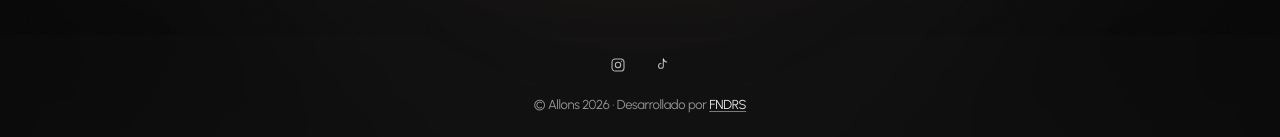
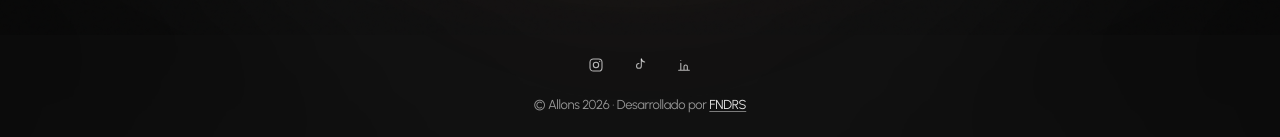
Before and after one commit to FNDRS/allons-waitlist, a Next.js app: page / in a window 1280 px wide. Shown: the part 765-902 px from the top of the page. Built offline with nearby package versions, Linux system fonts and the light colour scheme; no server answers.

Commit message:
chore: update launch date and social links

```diff
--- a/src/app/layout.tsx
+++ b/src/app/layout.tsx
@@ -101,7 +101,8 @@ export default function RootLayout({
         url: SITE_URL,
         sameAs: [
           "https://www.instagram.com/allons.hn/",
-          "https://www.tiktok.com/@allons.app",
+          "https://www.tiktok.com/@allons.hn?_r=1&_t=ZS-97bZpRR00Up",
+          "https://www.linkedin.com/company/allons-app",
         ],
       },
       {
--- a/src/app/page.tsx
+++ b/src/app/page.tsx
@@ -81,10 +81,16 @@ export default function HomePage() {
                   <InstagramIcon />
                 </SocialLink>
                 <SocialLink
-                  href="https://tiktok.com/@allons.app"
+                  href="https://www.tiktok.com/@allons.hn?_r=1&_t=ZS-97bZpRR00Up"
                   label="TikTok"
                 >
                   <TikTokIcon />
+                </SocialLink>
+                <SocialLink
+                  href="https://www.linkedin.com/company/allons-app"
+                  label="LinkedIn"
+                >
+                  <LinkedInIcon />
                 </SocialLink>
               </div>
               <div className="text-[13px] tracking-tight text-white/56">
@@ -166,3 +172,17 @@ function TikTokIcon() {
     </svg>
   );
 }
+
+function LinkedInIcon() {
+  return (
+    <svg width="16" height="16" viewBox="0 0 24 24" fill="none">
+      <path
+        d="M7.2 9.5V20M12 20v-5.6c0-3.1 5-3.4 5 0V20M7.2 5.2v.1M4 20h16"
+        stroke="currentColor"
+        strokeWidth="1.6"
+        strokeLinecap="round"
+        strokeLinejoin="round"
+      />
+    </svg>
+  );
+}
--- a/src/components/Countdown.tsx
+++ b/src/components/Countdown.tsx
@@ -3,7 +3,7 @@
 import { useEffect, useState } from "react";
 
 // Launch in Honduras time (UTC-06:00).
-const LAUNCH_DATE = new Date("2026-07-20T19:00:00-06:00").getTime();
+const LAUNCH_DATE = new Date("2026-10-09T19:00:00-06:00").getTime();
 
 type TimeLeft = {
   days: number;
```
